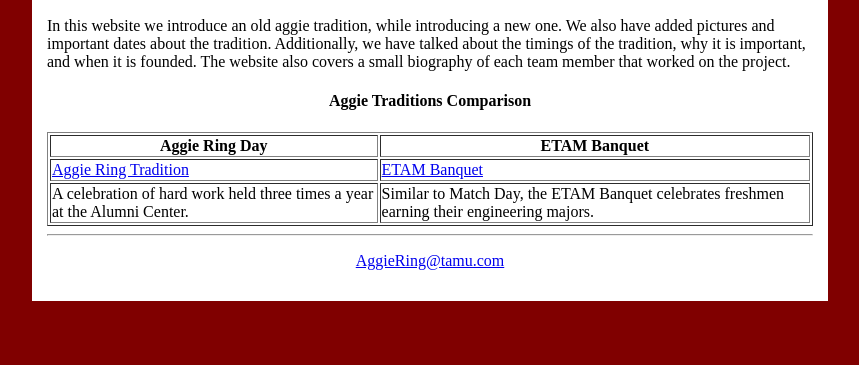
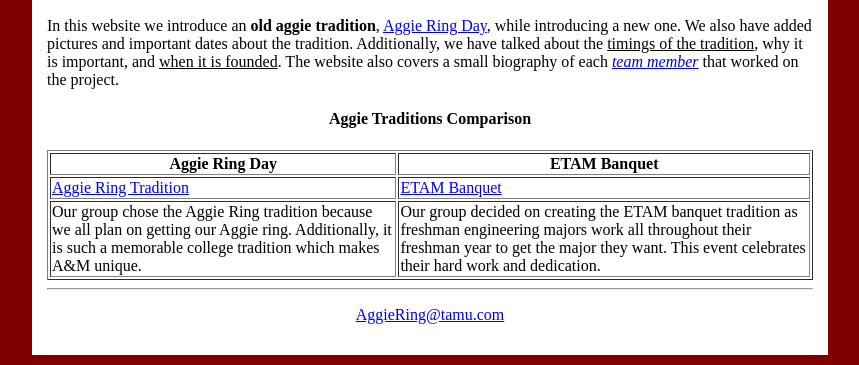
Before and after one commit to sood-raghav/ITSM-209-Project, a plain HTML site: page Texas A&M Website/index.html in a window 1280 px wide. Shown: the part 804-1169 px from the top of the page, without its empty margins (210-1069 px from the left). Before the commit the page ends 1115 px from the top, so only its background shows below. Drawn offline with Linux system fonts and the light colour scheme.

Commit message:
modified

```diff
--- a/Texas A&M Website/index.html
+++ b/Texas A&M Website/index.html
@@ -39,12 +39,15 @@
             />
           </center>
           <p>
-            In this website we introduce an old aggie tradition, while
-            introducing a new one. We also have added pictures and important
-            dates about the tradition. Additionally, we have talked about the
-            timings of the tradition, why it is important, and when it is
-            founded. The website also covers a small biography of each team
-            member that worked on the project.
+            In this website we introduce an <b>old aggie tradition</b>,
+            <a href="https://www.aggienetwork.com/ring/ringday/" target="_blank"
+              >Aggie Ring Day</a
+            >, while introducing a new one. We also have added pictures and
+            important dates about the tradition. Additionally, we have talked
+            about the <u>timings of the tradition</u>, why it is important, and
+            <u>when it is founded</u>. The website also covers a small biography
+            of each <a href="groupmembers.html"><i>team member</i></a> that
+            worked on the project.
           </p>
           <center>
             <h4>Aggie Traditions Comparison</h4>
@@ -61,19 +64,16 @@
                   >
                 </td>
                 <td>
-                  <a href="https://engineering.tamu.edu/index.html"
-                    >ETAM Banquet</a
-                  >
+                  <a href="https://engineering.tamu.edu/academics/undergraduate/entry-to-a-major/placement.html"
+                    >ETAM Banquet</a>
                 </td>
               </tr>
               <tr>
                 <td>
-                  A celebration of hard work held three times a year at the
-                  Alumni Center.
+                  Our group chose the Aggie Ring tradition because we all plan on getting our Aggie ring. Additionally, it is such a memorable college tradition which makes A&M unique.
                 </td>
                 <td>
-                  Similar to Match Day, the ETAM Banquet celebrates freshmen
-                  earning their engineering majors.
+                  Our group decided on creating the ETAM banquet tradition as freshman engineering majors work all throughout their freshman year to get the major they want. This event celebrates their hard work and dedication.
                 </td>
               </tr>
             </table>
```
Also changed, not shown: Texas A&M Website/oldandnewtraditions.html (+16 -12 lines).
